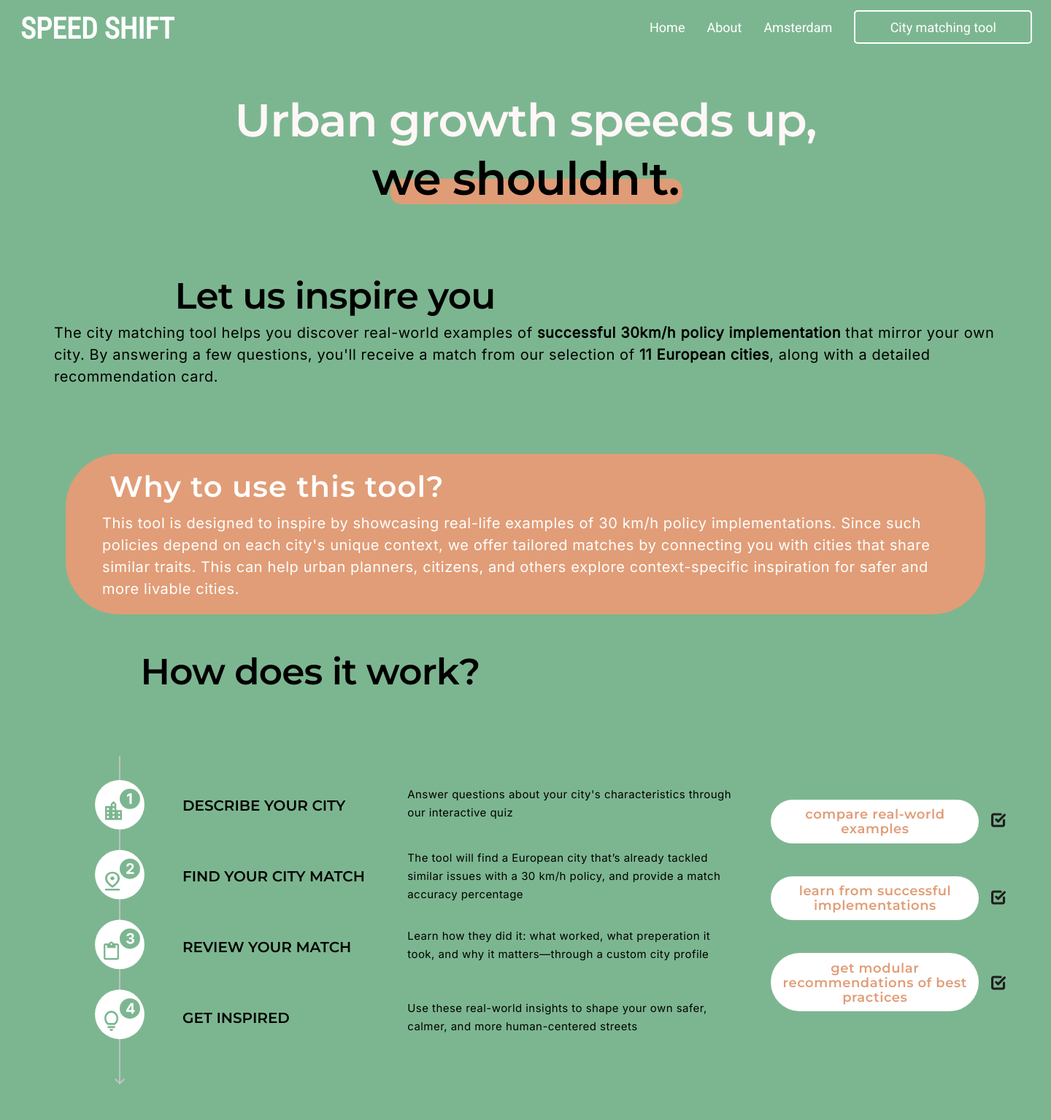
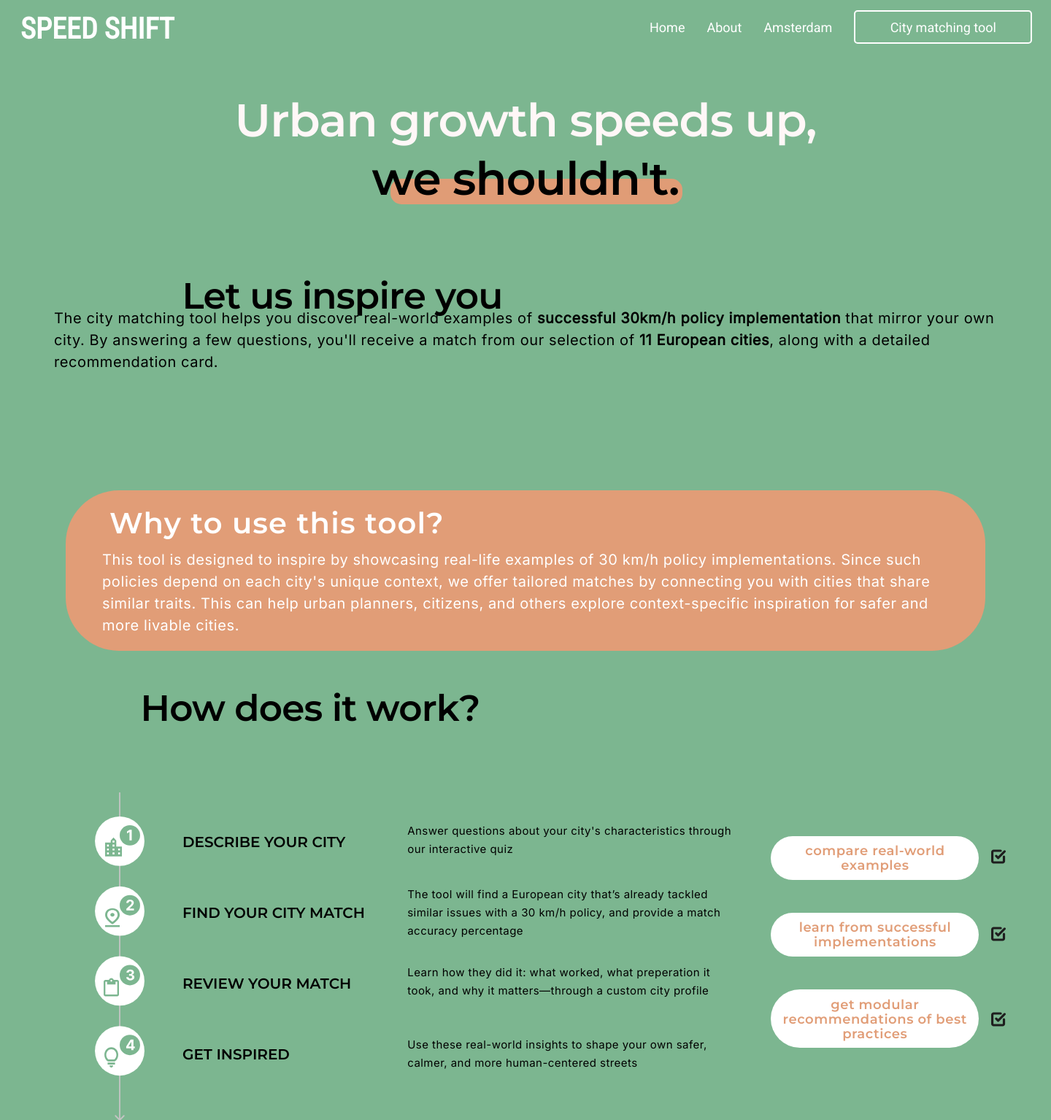
Before and after one commit to esterjez/30km, a Flask app: page /tool in a window 1440 px wide. Shown: the top 1535 px of the page at 73% size. Run offline with Flask 3, Linux system fonts and the light colour scheme.

Commit message:
neviem uz

```diff
--- a/30km/static/layout.css
+++ b/30km/static/layout.css
@@ -752,6 +752,7 @@
   color: #000000;
   max-width: 770px;
   margin-top: 50px;
+  margin: 50px 0 0 10px;
 }
 
 .body6-text {
@@ -770,7 +771,7 @@
   background: #7CB690;
   width: 100%;
   max-width: 1440px;
-  padding: 88px 90px 64px 90px;
+  padding: 138px 90px 64px 90px;
   box-sizing: border-box;
 }
 
```
